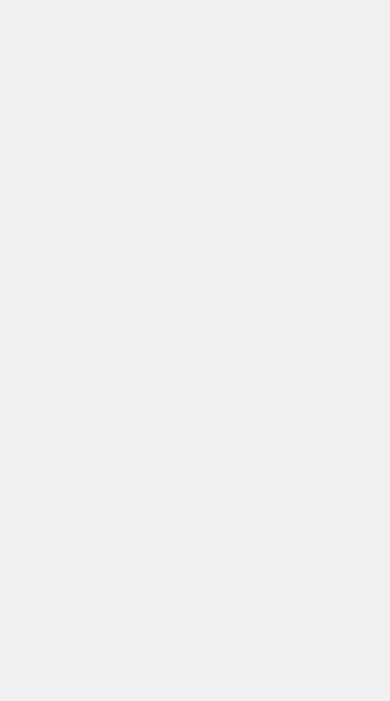
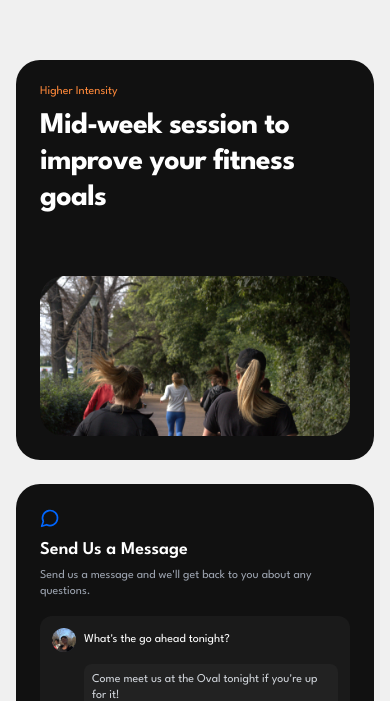
Before and after one commit to Benson-Craven/everyrun-club, a Next.js app: page / in a window 390 px wide. Shown: the part 2684-3385 px from the top of the page. Built offline with nearby package versions, Linux system fonts and the light colour scheme.

Commit message:
Altered bentos as well as the about us section to create a smoother animation

```diff
--- a/app/page.jsx
+++ b/app/page.jsx
@@ -4,13 +4,16 @@ import BentoGrid from '@/components/organisms/BentoGrid'
 import FAQ from '@/components/organisms/FAQSection'
 import NewLocation from '@/components/organisms/LocationSection'
 import WednesdaySection from '@/components/organisms/WednesdaySection'
+import NewBentoGrid from '@/components/organisms/NewBento'
 
 export default function Home() {
   return (
     <main className='bg-[#f0f0f0]'>
       <HeroSection />
       <AboutSection />
-      <BentoGrid />
+      <NewBentoGrid />
+
+      {/* <BentoGrid /> */}
       <NewLocation />
       <WednesdaySection />
       <FAQ />
--- a/components/organisms/AboutUsSection.js
+++ b/components/organisms/AboutUsSection.js
@@ -1,8 +1,8 @@
 'use client'
 import { useRef } from 'react'
 import { motion, useScroll, useTransform, useInView } from 'framer-motion'
-import { Dumbbell, Heart } from 'lucide-react'
-import Heading from '../atoms/Typography'
+import { Dumbbell, Heart, MessageCircle, MapPinHouse } from 'lucide-react'
+import Heading from '@/components/atoms/Typography'
 import { useSpring, animated } from 'react-spring'
 import Image from 'next/image'
 
@@ -25,29 +25,39 @@ function Number({ n }) {
 }
 
 export default function AboutSection() {
+  const ref = useRef(null)
+  const { scrollYProgress } = useScroll({
+    target: ref,
+    offset: ['start end', 'end start'],
+  })
+
   const containerRef = useRef(null)
-  const { scrollYProgress } = useScroll({
+  const { scrollYProgress: scrollHeaderProgress } = useScroll({
     target: containerRef,
     offset: ['start start', 'end start'],
   })
 
   // First section animations
-  const headerScale = useTransform(scrollYProgress, [0, 0.3], [1, 0.95])
-  const headerOpacity = useTransform(scrollYProgress, [0, 0.3], [1, 0])
+  const headerScale = useTransform(scrollHeaderProgress, [0, 0.7], [1, 0.5])
+  const headerOpacity = useTransform(scrollHeaderProgress, [0, 0.3], [1, 0])
 
-  // Second section animations
-  const nextSectionY = useTransform(scrollYProgress, [0.1, 0.3], ['100%', '0%'])
-  const nextSectionOpacity = useTransform(scrollYProgress, [0.15, 0.3], [0, 1])
+  // Scale for expanding section
+  const scale = useTransform(scrollYProgress, [0, 0.45, 1], [0.8, 1.15, 0.87])
 
   return (
-    <div ref={containerRef} className='relative h-[200vh]'>
-      {/* First Section */}
+    <div ref={ref} className='relative h-fit py-20'>
       <motion.div
-        className='max-w-4xl mx-auto px-4 py-12 flex flex-col gap-6 sticky h-screen top-0 z-10 items-center justify-center text-center'
-        style={{
-          scale: headerScale,
-          opacity: headerOpacity,
-        }}
+        // style={{ scale }}
+        className='absolute inset-0 bg-inherit rounded-3xl h-full w-full z-0'
+      />
+
+      <div
+        ref={containerRef}
+        className='relative z-10 flex flex-col items-center justify-center'
+      >
+        <motion.div
+          className='mb-8 sticky top-0 text-center h-[110vh] items-center justify-center container mx-auto flex flex-col'
+          style={{ scale: headerScale, opacity: headerOpacity }}
         >
           <Heading level={1} colour='#000000'>
             We&apos;re not{' '}
@@ -82,53 +92,98 @@ export default function AboutSection() {
           </motion.p>
         </motion.div>
 
-      {/* Second Section */}
-      <motion.div
-        className='max-w-md sm:max-w-xl md:max-w-3xl lg:max-w-4xl container mx-auto px-4 py-12 flex flex-col gap-8 sticky h-[90vh] sm:h-screen top-0 z-20 items-center justify-center bg-gradient-to-br from-white to-gray-50 shadow-lg rounded-3xl border border-gray-200 '
-        style={{
-          y: nextSectionY,
-          opacity: nextSectionOpacity,
-        }}
-      >
-        <Heading
-          level={1}
-          colour='#333333'
-          className='text-2xl sm:text-3xl md:text-4xl font-extrabold tracking-tight text-center'
-        >
-          Join Our <span className='text-everyRunOrange'>Community</span>
+        <motion.div className='container mx-auto p-4 z-50 mb-[20vh]'>
+          <div className='grid grid-cols-1 md:grid-cols-2 gap-6 max-w-6xl mx-auto'>
+            {/* First Card */}
+            <div className='md:col-span-2 bg-[#111111] rounded-3xl p-6 sm:p-8 relative min-h-[400px] flex flex-col sm:flex-row'>
+              <div className='flex-1'>
+                <span className='text-everyRunOrange text-xs sm:text-sm mb-2 sm:mb-4 block'>
+                  Higher Intensity
+                </span>
+                <div className='text-white text-2xl sm:text-3xl font-bold mb-2 sm:mb-4 max-w-md'>
+                  <Heading level={2}>
+                    Mid-week session to improve your fitness goals
                   </Heading>
-
-        <p className='text-base sm:text-lg md:text-xl text-gray-600 max-w-lg sm:max-w-xl md:max-w-2xl text-center mx-auto'>
-          Connect with{' '}
-          <span className='text-everyRunOrange font-medium '>
-            <Number n={11000} />
-          </span>{' '}
-          members in your area and join our weekly runs.
-        </p>
-
-        <div className='relative mx-auto flex items-center aspect-video h-40 md:h-64 w-full sm:w-80 md:w-3/4 mb-6'>
-          <div className='relative w-full h-full rounded-3xl overflow-hidden bg-gray-100'>
+                </div>
+              </div>
+              <div className='relative w-full sm:w-1/3 h-40 sm:h-auto mt-4 sm:mt-0 flex-shrink-0'>
                 <Image
-              src='/images/smile-2.jpg'
-              alt='Upcoming Events'
+                  src='/images/running-behind.avif'
+                  alt='Phone mockup'
                   fill
-              sizes='(max-width: 768px) 100vw, (max-width: 1200px) 75vw, 50vw'
-              className='object-cover'
+                  sizes='(max-width: 768px) 50vw, 25vw'
+                  className='object-cover rounded-3xl'
                   loading='lazy'
                 />
-            <div className='absolute top-2 right-2 bg-black bg-opacity-50 rounded-full p-2 sm:p-3'>
-              <Heart
-                className='w-5 h-5 sm:w-6 sm:h-6 text-white'
-                strokeWidth={1.5}
+              </div>
+            </div>
+
+            {/* Second Card */}
+            <div className='bg-[#111111] rounded-3xl p-6 sm:p-8 relative'>
+              <MessageCircle className='w-5 sm:w-6 h-5 sm:h-6 text-[#0066FF] mb-2 sm:mb-4' />
+              <h3 className='text-white text-lg sm:text-xl font-semibold mb-1 sm:mb-2'>
+                Send Us a Message
+              </h3>
+              <p className='text-gray-400 text-xs sm:text-sm mb-4 sm:mb-6'>
+                Send us a message and we&apos;ll get back to you about any
+                questions.
+              </p>
+              <div className='bg-[#1A1A1A] rounded-xl p-3 sm:p-4'>
+                <div className='flex items-center space-x-2 sm:space-x-3 mb-3 sm:mb-4'>
+                  <div className='relative w-6 h-6 sm:w-8 sm:h-8 rounded-full bg-gray-700'>
+                    <Image
+                      src='/images/smile-2.avif'
+                      alt='View 1'
+                      fill
+                      sizes='32px'
+                      className='rounded-full object-cover'
+                      loading='lazy'
                     />
+                  </div>
+                  <p className='text-white text-xs sm:text-sm'>
+                    What&apos;s the go ahead tonight?
+                  </p>
+                </div>
+                <div className='ml-8 sm:ml-11 bg-[#222222] rounded-lg p-2 sm:p-3'>
+                  <p className='text-gray-300 text-xs sm:text-sm'>
+                    Come meet us at the Oval tonight if you&apos;re up for it!
+                  </p>
                 </div>
               </div>
             </div>
 
-        <button className='bg-everyRunOrange text-white px-4 sm:px-6 py-2 sm:py-3 rounded-full text-base sm:text-lg font-semibold hover:bg-everyRunOrange/80 shadow-md transition-all transform hover:-translate-y-1'>
-          Join Now
-        </button>
+            {/* Third Card */}
+            <div className='bg-[#111111] rounded-3xl p-6 sm:p-8 relative'>
+              <MapPinHouse className='w-5 sm:w-6 h-5 sm:h-6 text-[#0066FF] mb-2 sm:mb-4' />
+              <h3 className='text-white text-lg sm:text-xl font-semibold mb-1 sm:mb-2'>
+                Olympic Oval Stadium
+              </h3>
+              <p className='text-gray-400 text-xs sm:text-sm mb-4 sm:mb-6'>
+                Track who&apos;s viewed your stories with detailed read
+                receipts.
+              </p>
+              <div className='grid grid-cols-3 gap-1 sm:gap-2 mb-3 sm:mb-4'>
+                {[
+                  '/images/smile-1.avif',
+                  '/images/smile-2.avif',
+                  '/images/smile-3.avif',
+                ].map((src, idx) => (
+                  <div key={idx} className='relative aspect-square'>
+                    <Image
+                      src={src}
+                      alt={`View ${idx + 1}`}
+                      fill
+                      sizes='(max-width: 768px) 33vw, 25vw'
+                      className='rounded-lg object-cover'
+                      loading='lazy'
+                    />
+                  </div>
+                ))}
+              </div>
+            </div>
+          </div>
         </motion.div>
+      </div>
     </div>
   )
 }
--- a/components/organisms/HeroSection.js
+++ b/components/organisms/HeroSection.js
@@ -52,11 +52,11 @@ const HeroSection = () => {
     ['0%', '-20%', '-50%']
   )
 
-  const opacity2 = useTransform(scrollYProgress, [0.3, 0.45, 0.6], [0, 1, 0])
+  const opacity2 = useTransform(scrollYProgress, [0.3, 0.475, 0.6], [0, 1, 0])
   const y2 = useTransform(
     scrollYProgress,
     [0.3, 0.5, 0.7],
-    ['50%', '0%', '-50%']
+    ['50%', '-10%', '-40%']
   )
 
   return (
--- /dev/null
+++ b/components/organisms/NewBento.js
@@ -0,0 +1,153 @@
+'use client'
+
+import React from 'react'
+import { motion } from 'framer-motion'
+import Link from 'next/link'
+import { ArrowUpRight, PartyPopperIcon } from 'lucide-react'
+
+const NewBento = () => {
+  const bentoItems = [
+    {
+      title: 'Join us at our 2024 Summer Social',
+      image: '/images/smile-1.avif',
+      link: '/our-principles',
+      bgColor: 'bg-amber-800',
+    },
+    {
+      title: 'Fancying more of a challenge?',
+      image: '/images/running-behind.avif',
+      link: '/services',
+      bgColor: 'bg-neutral-900',
+    },
+    {
+      title: 'Tune into our shared Spotify playlist',
+      image: '/images/smile-2.avif',
+      link: 'https://podcast.example.com',
+      bgColor: 'bg-emerald-950',
+    },
+  ]
+
+  const cardVariants = {
+    initial: {
+      opacity: 0,
+      y: 20,
+    },
+    animate: {
+      opacity: 1,
+      y: 0,
+    },
+    hover: {
+      y: -8,
+    },
+  }
+
+  const arrowVariants = {
+    initial: {
+      rotate: 45,
+    },
+    hover: {
+      rotate: 0,
+    },
+  }
+
+  const imgVariants = {
+    initial: {
+      scale: 1,
+    },
+    hover: {
+      scale: 1.05,
+    },
+  }
+
+  return (
+    <div className='w-full max-w-7xl mx-auto p-4'>
+      <div className='grid grid-cols-1 sm:grid-cols-2 lg:grid-cols-4 gap-2 auto-rows-fr md:grid-rows-2'>
+        <motion.div
+          variants={cardVariants}
+          initial='initial'
+          animate='animate'
+          whileHover='hover'
+          transition={{
+            duration: 0.2,
+            ease: [0.23, 1, 0.32, 1],
+          }}
+          className='relative overflow-hidden rounded-3xl group col-span-1 sm:col-span-2 row-span-2 aspect-square'
+        >
+          <Link href={bentoItems[0].link} className='block h-full w-full'>
+            <div className={`relative ${bentoItems[0].bgColor} w-full h-full`}>
+              <motion.div className='absolute inset-0 w-full h-full'>
+                <motion.img
+                  src={bentoItems[0].image}
+                  alt={bentoItems[0].title}
+                  className='w-full h-full object-cover opacity-80'
+                  variants={imgVariants}
+                  transition={{ duration: 0.2 }}
+                />
+              </motion.div>
+
+              <div className='absolute inset-0 flex flex-col justify-between p-8'>
+                <h2 className='text-white text-2xl sm:text-3xl lg:text-5xl tracking-tight font-semibold z-10'>
+                  <PartyPopperIcon className='w-8 h-8 mb-4' />{' '}
+                  {bentoItems[0].title}
+                </h2>
+
+                <motion.div
+                  variants={arrowVariants}
+                  className='self-end p-2 bg-white rounded-full'
+                  transition={{ duration: 0.2, ease: 'easeInOut' }}
+                >
+                  <ArrowUpRight className='w-8 h-8 text-black' />
+                </motion.div>
+              </div>
+            </div>
+          </Link>
+        </motion.div>
+
+        {bentoItems.slice(1).map((item, index) => (
+          <motion.div
+            key={index}
+            variants={cardVariants}
+            initial='initial'
+            animate='animate'
+            whileHover='hover'
+            transition={{
+              duration: 0.2,
+              ease: [0.23, 1, 0.32, 1],
+            }}
+            className='relative overflow-hidden rounded-3xl group aspect-auto col-span-1 sm:col-span-2 row-span-1'
+          >
+            <Link href={item.link} className='block h-full w-full'>
+              <div className={`relative ${item.bgColor} h-full w-full`}>
+                <motion.div className='absolute inset-0 w-full h-full'>
+                  <motion.img
+                    src={item.image}
+                    alt={item.title}
+                    className='w-full h-full object-cover opacity-80'
+                    whileHover={{ scale: 1.05 }}
+                    transition={{ duration: 0.2 }}
+                  />
+                </motion.div>
+
+                <div className='absolute inset-0 flex flex-col justify-between p-6'>
+                  <h2 className='text-white text-2xl sm:text-3xl lg:text-5xl tracking-tight p-5 font-semibold z-10'>
+                    {item.title}
+                  </h2>
+
+                  <motion.div
+                    variants={arrowVariants}
+                    className='self-end p-2 bg-white rounded-full'
+                    transition={{ duration: 0.2, ease: 'easeInOut' }}
+                  >
+                    <ArrowUpRight className='w-8 h-8 text-black' />
+                  </motion.div>
+                </div>
+              </div>
+            </Link>
+          </motion.div>
+        ))}
+      </div>
+    </div>
+  )
+}
+
+export default NewBento
--- a/components/organisms/WednesdaySection.js
+++ b/components/organisms/WednesdaySection.js
@@ -22,6 +22,8 @@ const VideoBackground = () => (
         className='flex items-center rounded-3xl w-full h-full object-cover brightness-75'
       >
         <source src='/videos/hero-NEW.av1.mp4' type='video/mp4' />
+        Your browser does not support the video tag.
+        <source src='/videos/hero-running.mp4' type='video/mp4' />
       </video>
     </motion.div>
   </div>
@@ -41,7 +43,9 @@ const MessageComponent = ({ message }) => (
       </p>
       <div className='flex flex-col sm:flex-row gap-4'>
         <Link href='/wednesday'>
-          <Button variant='primary'>Find Out More</Button>
+          <button className='flex items-center justify-center bg-[#fa6400] border border-transparent  shadow-sm shadow-black/5 box-border text-white cursor-pointer   font-semibold leading-[1.25] min-h-[3rem] px-[calc(1.5rem-1px)] py-[calc(.875rem-1px)] transition-all duration-250 hover:bg-[#fb8332] hover:shadow-md hover:shadow-black/10 hover:-translate-y-px active:bg-[#c85000] active:shadow-sm active:shadow-black/10 active:translate-y-0 rounded-full'>
+            Join The Crew
+          </button>
         </Link>
       </div>
     </div>
```
Also changed, not shown: components/organisms/BentoGrid.js (+4 -4 lines), components/organisms/BlogSection.js (+22 -15 lines). Lines whose indentation alone changed are shown as unchanged.
